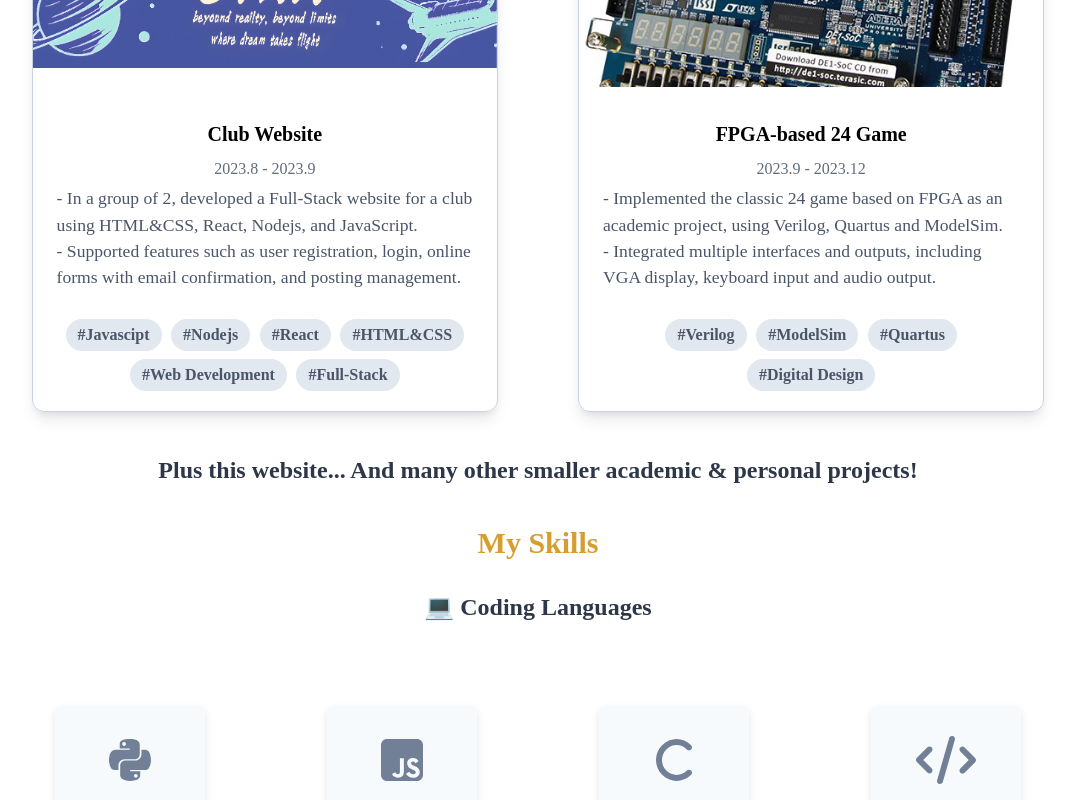
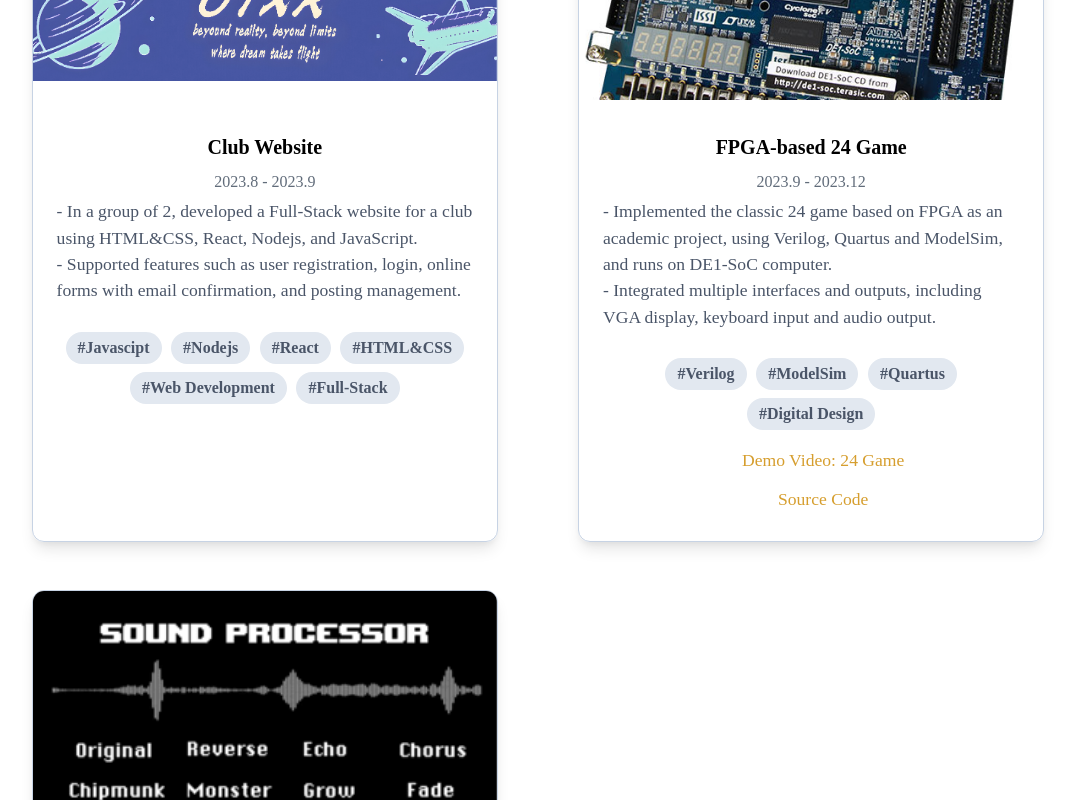
Before and after one commit to yuchengtu2002/personal-website, a React (Create React App) app: page / in a window 1280 px wide. Shown: the part 2956-3756 px from the top of the page, without its empty margins (102-1177 px from the left). Built offline with nearby package versions, Linux system fonts and the light colour scheme; a web font is replaced by a local one.

Commit message:
add details in education and projects

```diff
--- a/src/components/Education.jsx
+++ b/src/components/Education.jsx
@@ -19,8 +19,10 @@ export default function Education() {
             subtitle: "Computer Engineering + PEY Co-op, Faculty of Applied Science and Engineering",
             time: "2022.9 - Present",
             descriptions: [
-              "I am currently a third-year student at the University of Toronto, Estimate to graduate in 2026.6. Current CGPA: 3.86/4.00.",
-              "I focus on areas such as artificial intelligence, machine learning, and software development.",
+              <div>
+                 <b>Current CGPA: 3.86/4.00</b>
+              </div>,
+              "I am currently a third-year student at the University of Toronto, Estimate to graduate in 2026.6. I focus on areas such as artificial intelligence, machine learning, and software development.",
               <>
                 <div className="education-subtitle"> Awards: </div>
                 <ul>
--- a/src/components/Project.jsx
+++ b/src/components/Project.jsx
@@ -4,36 +4,28 @@ import "./style.css";
 
 export default function Project() {
   return (
-    <div
-      id="project"
-      className="project-container"
-    >
-      <h2 className="project-heading">
-        My Past Projects
-      </h2>
+    <div id="project" className="project-container">
+      <h2 className="project-heading">My Past Projects</h2>
 
       <div className="project-cards">
         {[
           // Modify or add project cards here
-          // To add a new card, copy the entire object enclosed by {}, modify the string content; separate each object with a comma.
           {
             img: "hrca_project.png",
             title: "HRCA Machine-Learning Research Project",
             time: "2024.5 - 2024.9",
             descriptions: [
-              "Research project during summer 2024, in collaboration with the Hospital and the University of Toronto.",
-              "Integrated PyTorch and machine learning models that are capable of classifying swallowing events as normal or abnormal, then quantifying swallowing severity on a scalable metric.",
-              "Created a user-friendly PC application using Python and the PyQt framework to connect with the HRCA device for real-time monitoring and analysis of swallowing signals.",
+              "Research Project ( Summer 2024 ). Collaborated with the Hospital and the University of Toronto.",
+              "Developed PyTorch deep learning models (CNN, RNN, Transformers, Hybrid) to classify swallowing events as normal or abnormal using raw time-sequence data. Outperformed state-of-the-art models by 8% in accuracy.",
+              "Built a user-friendly PC application with Python and PyQt to connect with the HRCA device for real-time swallowing signal monitoring and analysis."
             ],
             tags: [
-              "C++",
               "Python",
+              "Scikit-learn",
+              "Deep Learning",
+              "Neural Networks",
               "PyQt",
-              "Scikit-learn",
-              "Machine Learning",
               "PyTorth",
-              "GUI Design",
-
             ],
           },
           {
@@ -41,10 +33,9 @@ export default function Project() {
             title: "Geographic Information System - Map Application",
             time: "2024.1 - 2024.4",
             descriptions: [
-              "Group project for ECE297: Communication and Design.",
-              "In a group of 3, developed a OpenStreetMap-based map application using C++ and Glade framework, supporting features such as searching and routing.",
-              "Responsible for code generation, testing, and debugging. Also contributed to the design of the user interface.",
-              "The Travelling Courier Problem's solution using Genetic Algorithm was ranked 1/77 in the course.",
+              "Group project ( ECE297: Communication and Design ).",
+              "In a group of 3, developed a OpenStreetMap-based map application using C++ and Glade framework. Responsible for code generation, testing, and debugging, plus designing the user interface.",
+              "Developed a solution to the travelling courier problem using Genetic Algorithm. Solution quality ranked 1/77 in the course.",
             ],
             tags: [
               "C++",
@@ -71,13 +62,29 @@ export default function Project() {
             title: "FPGA-based 24 Game",
             time: "2023.9 - 2023.12",
             descriptions: [
-              "Implemented the classic 24 game based on FPGA as an academic project, using Verilog, Quartus and ModelSim.",
+              "Implemented the classic 24 game based on FPGA as an academic project, using Verilog, Quartus and ModelSim, and runs on DE1-SoC computer.",
               "Integrated multiple interfaces and outputs, including VGA display, keyboard input and audio output.",
             ],
             tags: ["Verilog", "ModelSim", "Quartus", "Digital Design"],
+            demoName1: "Demo Video: 24 Game",
+            demoLink1: "https://www.youtube.com/watch?v=mSOiU0JPdlo",
+            demoName2: "Source Code",
+            demoLink2: "https://github.com/yuchengtu2002/fpga_24Game"
           },
-        ].map((item, index) => {
-          return (
+          {
+            img: "sound_processor.png",
+            title: "FPGA-based 24 Game",
+            time: "2024.3 - 2024.4",
+            descriptions: [
+              "Developed an audio processing system in C and Assembly that records, processes, and plays back sound using a DE1-SoC board. ",
+              "Implemented real-time audio capture with customizable effects such as reverse, chipmunk, and echo, leveraging VGA and LED interfaces for intuitive control and feedback.",
+              "Enabled seamless audio manipulation with user-friendly controls, allowing dynamic effect changes.",
+            ],
+            tags: ["C", "Assembly Language", "Hardware Integration", "Digital Design"],
+            demoName1: "Source Code",
+            demoLink1: "https://github.com/yuchengtu2002/Audio_Processor",
+          },
+        ].map((item, index) => (
           <ProjectCard
             key={index}
             img={item.img}
@@ -85,9 +92,12 @@ export default function Project() {
             time={item.time}
             descriptions={item.descriptions}
             tags={item.tags}
+            demoName1={item.demoName1}
+            demoLink1={item.demoLink1}
+            demoName2={item.demoName2}
+            demoLink2={item.demoLink2}
           />
-          );
-        })}
+        ))}
       </div>
       <p className="skill-footer">
         Plus this website... And many other smaller academic & personal projects!
--- a/src/components/ProjectCard.jsx
+++ b/src/components/ProjectCard.jsx
@@ -32,14 +32,26 @@ export default function ProjectCard(props) {
           ))}
       </div>
       <div className="project-demo">
-        {props.demoName && (
+        {props.demoName1 && (
           <a
             className="project-demo-link"
             target="_blank"
-            href={props.demoLink}
+            href={props.demoLink1}
             rel="noreferrer"
           >
-            {props.demoName}
+            {props.demoName1}
+          </a>
+        )}
+      </div>
+      <div className="project-demo">
+        {props.demoName2 && (
+          <a
+            className="project-demo-link"
+            target="_blank"
+            href={props.demoLink2}
+            rel="noreferrer"
+          >
+            {props.demoName2}
           </a>
         )}
       </div>
--- a/src/components/style.css
+++ b/src/components/style.css
@@ -362,54 +362,55 @@
     border-radius: 0.75rem; /* rounded */
     overflow: hidden;
     box-shadow: 0 10px 15px -3px rgba(0, 0, 0, 0.1), 0 4px 6px -2px rgba(0, 0, 0, 0.05); /* shadow-lg */
-    border: 1px solid #c7d3e4; /* border-grey-lighter */
-    margin: 0.5rem; /* my-2 */
-    display: inline-block; /* Ensure cards are displayed inline */
+    border: 1px solid #c7d3e4;
+    margin: 0.5rem;
+    display: inline-block;
     vertical-align: top;
+    padding-bottom: 1rem;
   }
 
   .project-image-container {
     width: 100%;
-    height: 300px; /* Set a fixed height for all images */
+    height: 300px;
     overflow: hidden;
-    position: relative; /* Positioning context for the image */
+    position: relative;
   }
 
   .project-image {
-    position: absolute; /* Remove from document flow */
-    top: 0; /* Align to top */
-    left: 50%; /* Center horizontally */
-    transform: translateX(-50%); /* Centering trick */
-    width: 100%; /* Fill the width of the container */
-    height: auto; /* Maintain aspect ratio */
-    object-fit: cover; /* Ensure the image covers the container */
-    object-position: center top; /* Ensure the top of the image is displayed */
+    position: absolute;
+    top: 0;
+    left: 50%;
+    transform: translateX(-50%);
+    width: 100%;
+    height: auto;
+    object-fit: cover;
+    object-position: center top;
   }
 
   .project-content {
-    padding: 1.5rem; /* px-6 py-4 */
+    padding: 1.5rem;
   }
 
   .project-title {
     font-weight: bold;
-    font-size: 1.25rem; /* text-xl */
-    margin: 0.5rem 0; /* m-2 */
+    font-size: 1.25rem;
+    margin: 0.5rem 0;
   }
 
   .project-time {
-    color: #616c7a; /* text-gray-400 */
-    font-size: 1rem; /* text-base */
-    margin: 0.25rem 0; /* m-1 */
+    color: #616c7a;
+    font-size: 1rem;
+    margin: 0.25rem 0;
   }
 
   .project-description {
-    color: #4a5568; /* text-gray-500 */
-    font-size: 1.1rem; /* text-base */
+    color: #4a5568;
+    font-size: 1.1rem;
     text-align: left;
   }
 
   .project-tags {
-    padding: 0 1.5rem; /* px-6 */
+    padding: 0 1rem;
   }
 
   .project-tag {
@@ -424,13 +425,14 @@
   }
 
   .project-demo {
-    margin: 1rem 0; /* my-4 */
+    margin: 0.8rem 0; /* my-4 */
     padding-left: 1.5rem; /* pl-6 */
+    color: #4a5568;
   }
 
   .project-demo-link {
     color: #d69e2e; /* text-yellow-500 */
-    font-size: 1rem; /* text-base */
+    font-size: 1.1rem; /* text-base */
     text-align: left;
   }
 
```
Also changed, not shown: public/sound_processor.png (added), 1 other file (tests, documents, lock files or other folders). Lines whose indentation alone changed are shown as unchanged.
